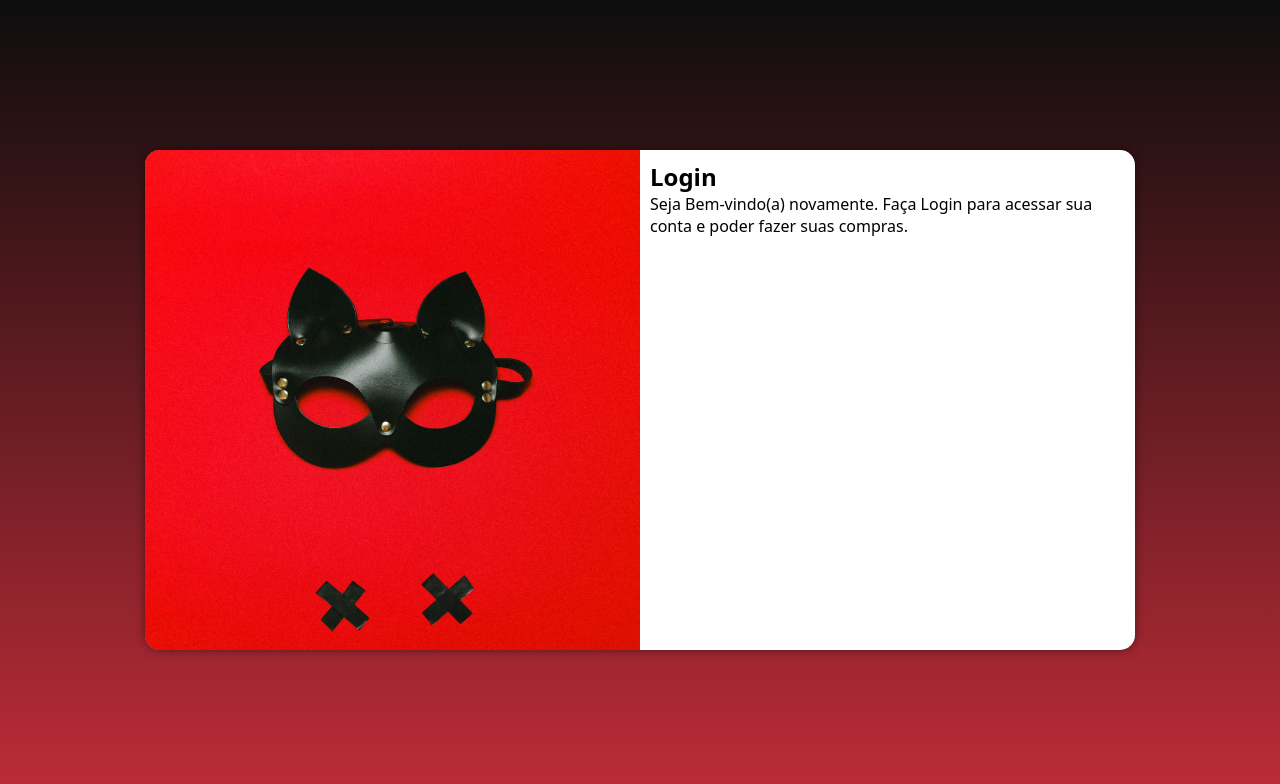
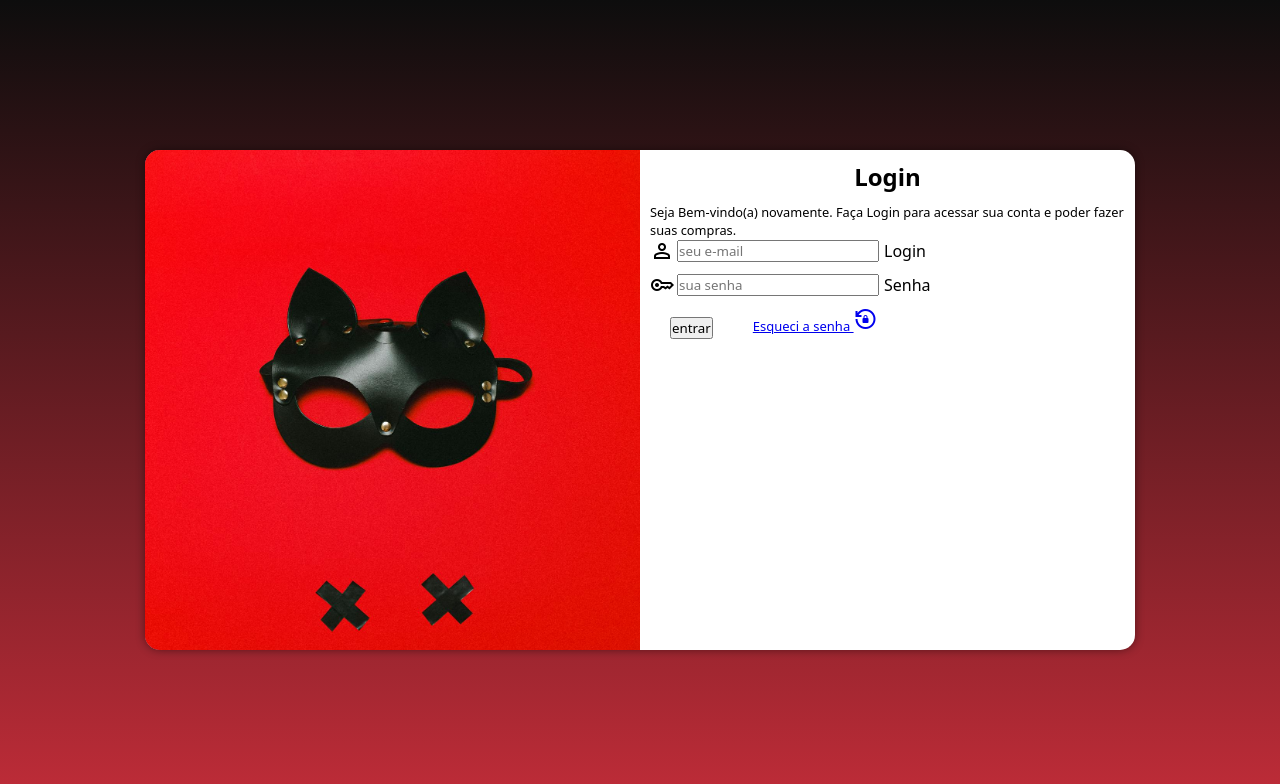
Before and after one commit to VitorHugoFreitass1/projeto-login, a plain HTML site: page index.html in a window 1280 px wide. Drawn offline with nearby package versions, Linux system fonts and the light colour scheme.

Commit message:
adicionei formulario

```diff
--- a/estilos/style.css
+++ b/estilos/style.css
@@ -54,3 +54,39 @@ section#login > div#formulario {
     display: block;
     padding: 10px;
 }
+
+div#formulario > h1 {
+    text-align: center;
+    margin-bottom: 10px;
+}
+
+div#formulario > p {
+    font-size: 0.8em;
+}
+
+div.campo {
+    display: flex;
+    align-items: center;
+    width: 100%;
+    margin-bottom: 10px;
+}
+
+div.campo >label {
+    margin-left: 5px ;
+}
+
+div.campo > span {
+    margin-right: 3px;
+}
+
+input#entrar {
+    display: flex;
+    float: left;
+    margin-left: 20px;
+    margin-top: 10px;
+}
+
+a#esqueci {
+    margin-left: 40px;
+    font-size: small;
+}
--- a/index.html
+++ b/index.html
@@ -4,6 +4,7 @@
     <meta charset="UTF-8">
     <meta name="viewport" content="width=device-width, initial-scale=1.0">
     <title>Tela de Login</title>
+    <link href="https://fonts.googleapis.com/css2?family=Material+Symbols+Outlined" rel="stylesheet" />
     <link rel="stylesheet" href="estilos/style.css">
     <link rel="stylesheet" href="estilos/media-query.css">
 </head>
@@ -16,7 +17,23 @@
             <div id="formulario">
                 <h1>Login</h1>
                 <p>Seja Bem-vindo(a) novamente. Faça Login para acessar sua conta e poder fazer suas compras.</p>
-                <form action="login.php" method="post"></form>
+                <form action="login.php" method="post">
+                    <div class="campo">
+                     <span class="material-symbols-outlined">person</span>
+                     <input type="email" name="login" id="ilogin" placeholder="seu e-mail" autocomplete="email" required maxlength="25">
+                     <label for="ilogin">Login</label>
+
+                    </div>
+                    <div class="campo">
+                     <span class="material-symbols-outlined">key</span>
+                     <input type="password" name="senha" id="isenha" placeholder="sua senha" autocomplete="current-password" required minlength="8" maxlength="28">
+                     <label for="isenha">Senha</label>
+                    </div>
+                    <input id="entrar" type="submit" value="entrar">
+                    <a id="esqueci" href="esqueci.html">Esqueci a senha
+                        <span class="material-symbols-outlined">lock_reset</span>
+                    </a>
+                </form>
             </div>
         </section>
     </main>
```
